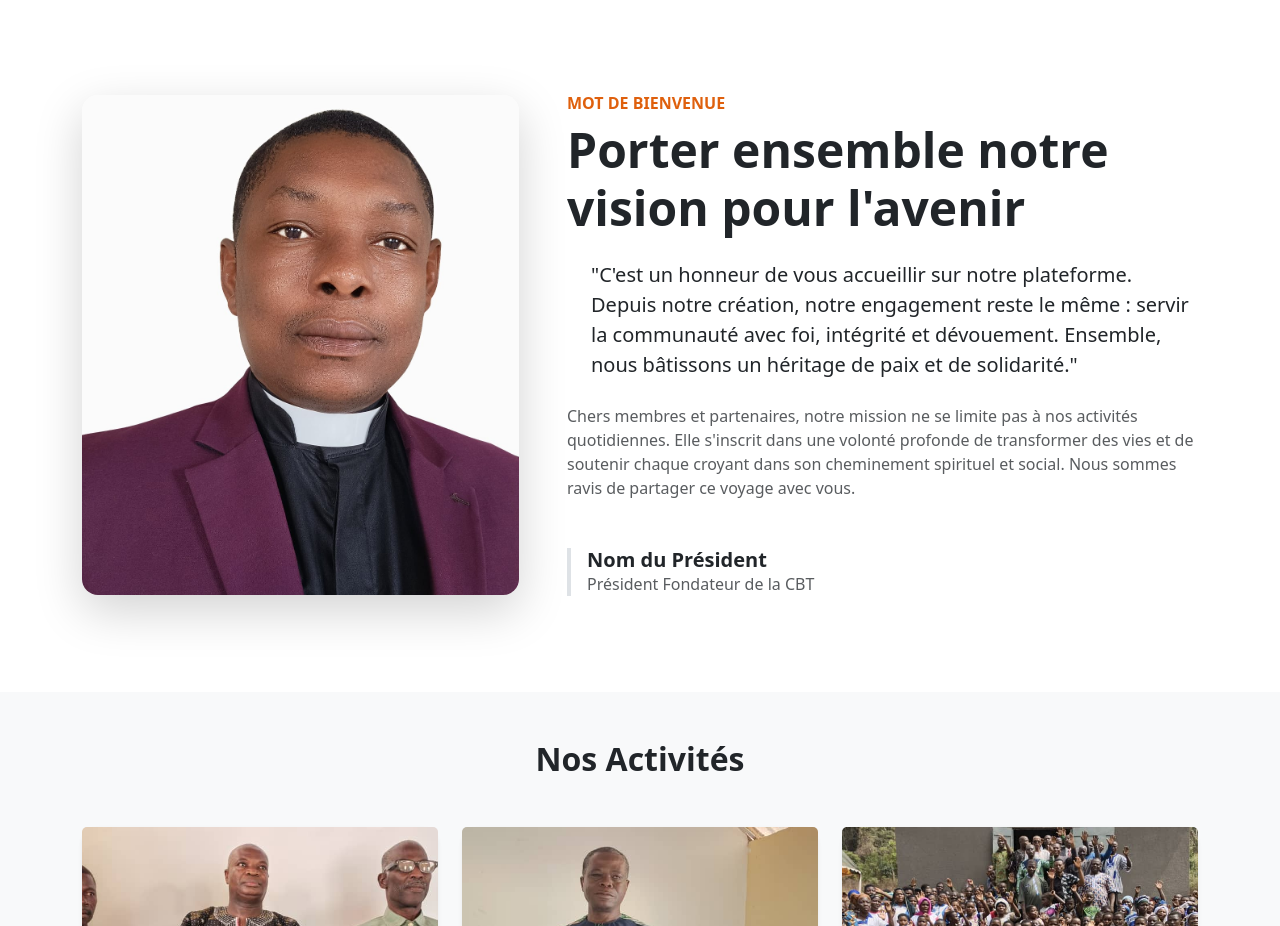
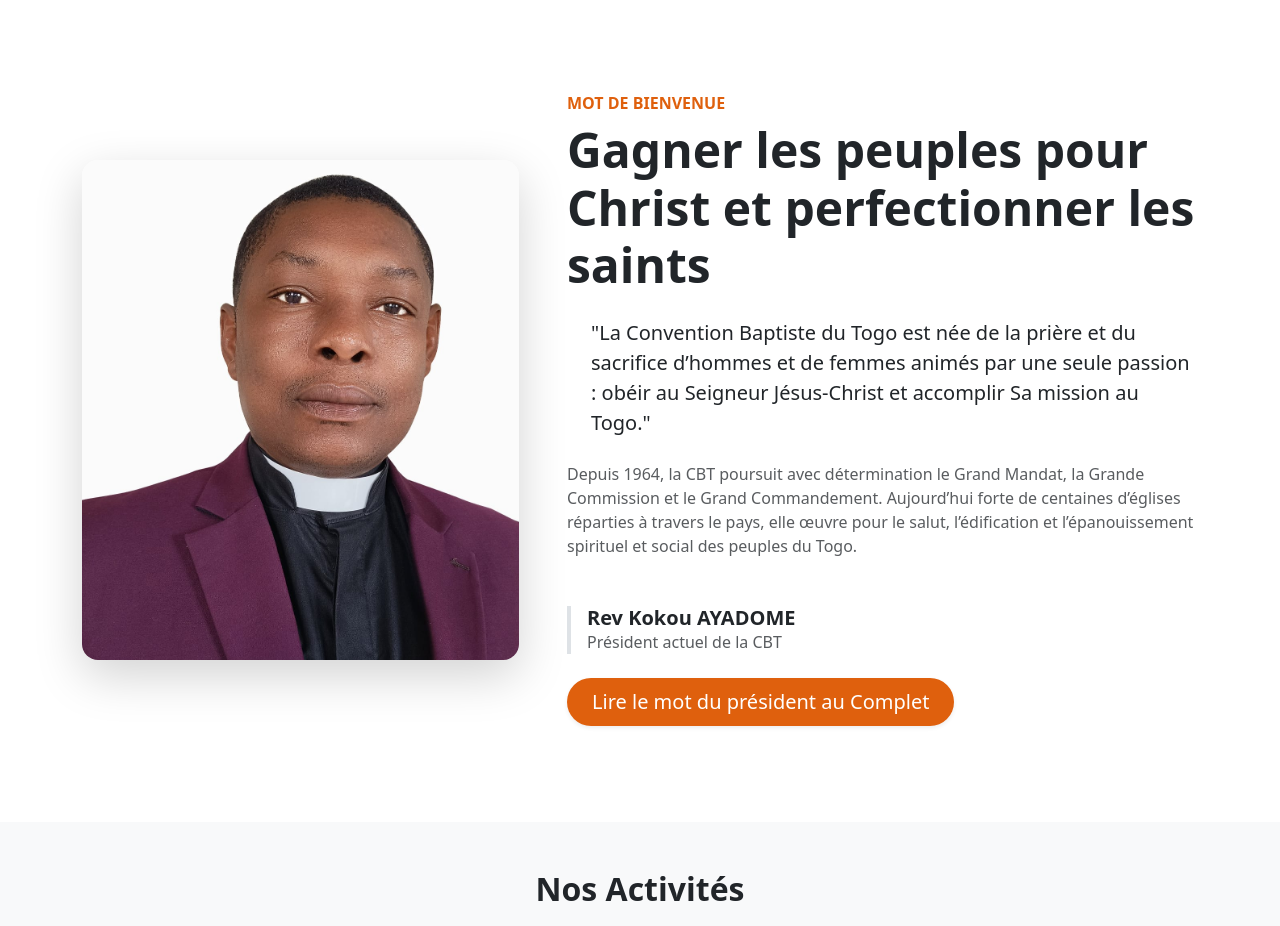
Before and after one commit to KifK2f/projet_cbt, a React (Vite) app in the folder projet_cbt/: page / in a window 1280 px wide. Shown: the part 1100-2026 px from the top of the page. Built offline with nearby package versions, Linux system fonts and the light colour scheme.

Commit message:
Mot du president sur page d'acueil Ok

```diff
--- /dev/null
+++ b/projet_cbt/src/assets/css/home.css
@@ -0,0 +1,17 @@
+.president-btn {
+  background-color: #df600d;
+  color: white;
+  transition: all 0.3s ease;
+  transform: translateY(0);
+}
+
+.president-btn:hover {
+  background-color: #df600d;
+  transform: translateY(-4px);
+  box-shadow: 0 10px 25px rgba(230, 94, 4, 0.849);
+}
+
+.president-btn:active {
+  transform: translateY(-1px);
+  box-shadow: 0 5px 15px rgba(245, 101, 5, 0.884);
+}
--- a/projet_cbt/src/components/Home.jsx
+++ b/projet_cbt/src/components/Home.jsx
@@ -6,6 +6,8 @@ import ded4 from "../assets/images/dedicace-temple-Diguéngué/dedicace-Diguéng
 import ded5 from "../assets/images/dedicace-temple-Diguéngué/dedicace-Diguéngue_5.jpeg";
 
 import presidentCBT from "../assets/images/bureauCBT/PresidentCBT.jpeg"
+
+import "../assets/css/home.css"
 
 class Home extends React.Component {
 
@@ -155,30 +157,33 @@ class Home extends React.Component {
             {/* Colonne Texte */}
             <div className="col-md-7">
               <h6 className="fw-bold text-uppercase mb-2" style={{ color: '#df600d'}}>Mot de Bienvenue</h6>
-              <h2 className="display-5 fw-bold mb-4">Porter ensemble notre vision pour l'avenir</h2>
+              <h2 className="display-5 fw-bold mb-4">Gagner les peuples pour Christ et perfectionner les saints</h2>
 
               <div className="position-relative">
                 <i className="bi bi-quote fs-1 text-primary opacity-25 position-absolute top-0 start-0 translate-middle-y"></i>
                 <p className="lead text-dark font-italic mb-4 ps-4">
-                  "C'est un honneur de vous accueillir sur notre plateforme. Depuis notre création,
-                  notre engagement reste le même : servir la communauté avec foi, intégrité et dévouement.
-                  Ensemble, nous bâtissons un héritage de paix et de solidarité."
+                  "La Convention Baptiste du Togo est née de la prière et du sacrifice d’hommes et de femmes animés par une seule passion : obéir au Seigneur Jésus-Christ et accomplir Sa mission au Togo."
                 </p>
               </div>
 
               <p className="text-muted mb-4">
-                Chers membres et partenaires, notre mission ne se limite pas à nos activités quotidiennes.
-                Elle s'inscrit dans une volonté profonde de transformer des vies et de soutenir chaque
-                croyant dans son cheminement spirituel et social. Nous sommes ravis de partager
-                ce voyage avec vous.
+                Depuis 1964, la CBT poursuit avec détermination le Grand Mandat, la Grande Commission et le Grand Commandement. Aujourd’hui forte de centaines d’églises réparties à travers le pays, elle œuvre pour le salut, l’édification et l’épanouissement spirituel et social des peuples du Togo.
               </p>
 
               <div className="d-flex align-items-center mt-5">
                 <div className="border-start border-4 ps-3">
-                  <h5 className="fw-bold mb-0">Nom du Président</h5>
-                  <p className="text-muted mb-0">Président Fondateur de la CBT</p>
+                  <h5 className="fw-bold mb-0">Rev Kokou AYADOME</h5>
+                  <p className="text-muted mb-0">Président actuel de la CBT</p>
                 </div>
 
+              </div>
+              <div className="mt-4">
+                <a
+                  href="/mot-president"
+                  className="btn btn-lg rounded-pill px-4 shadow-sm president-btn"
+                >
+                  Lire le mot du président au Complet
+                </a>
               </div>
             </div>
 
```
